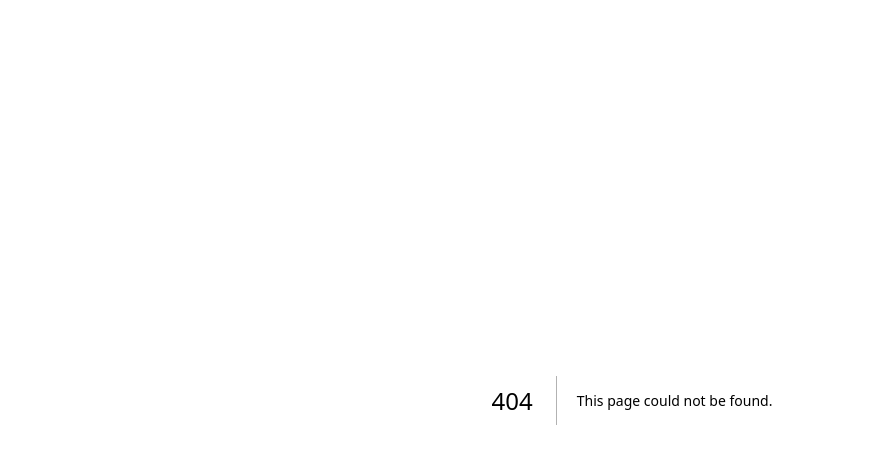
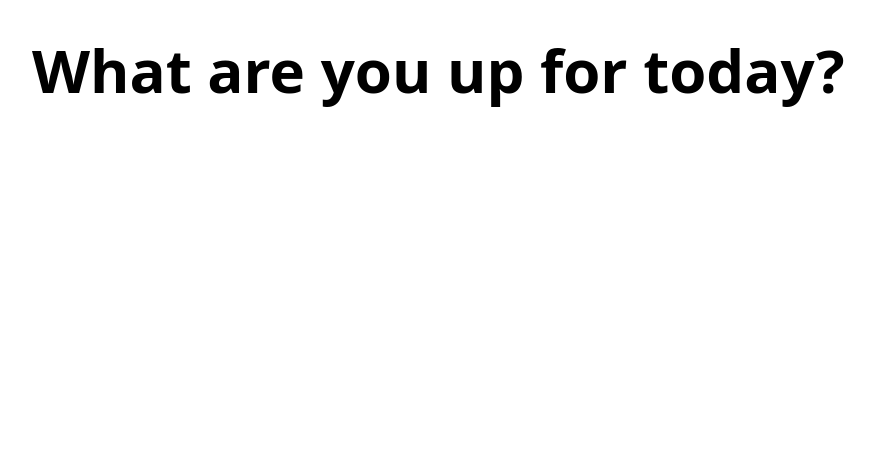
Before and after one commit to SaanviKumar13/Compass, a Next.js app in the folder client/: page /getstarted/learn in a window 1280 px wide. Before the commit this address had no page. Shown: the top 464 px of the page, without its empty margins (8-883 px from the left). Built offline with nearby package versions, Linux system fonts and the light colour scheme.

Commit message:
feat: nested route

```diff
--- a/client/pages/getstarted.tsx
+++ b/client/pages/getstarted/index.tsx
@@ -7,21 +7,25 @@ export default function GetStarted() {
       title: 'Course Plan',
       icon: <Library className="w-20 h-20 p-2" />,
       description: 'Create and manage your course plan with ease.',
+      href: '/getstarted/learn',
     },
     {
       title: 'Resume Builder',
       icon: <FileText className="w-20 h-20 p-2" />,
       description: 'Build and customize your resume effortlessly.',
+      href: '/getstarted/resume',
     },
     {
       title: 'Tasks',
       icon: <ListTodo className="w-20 h-20 p-2" />,
       description: 'Organize your tasks and stay on top of your work.',
+      href: '/tasks',
     },
     {
       title: 'Profile',
       icon: <CircleUserRound className="w-20 h-20 p-2" />,
       description: 'Manage your profile information and settings.',
+      href: '/profile',
     },
   ];
 
--- /dev/null
+++ b/client/pages/getstarted/learn.tsx
@@ -0,0 +1,7 @@
+export default function Learn() {
+  return (
+    <div className="w-full h-screen bg-white">
+      <h1 className="text-black font-bold text-6xl p-10">What are you up for today?</h1>
+    </div>
+  );
+}
```
